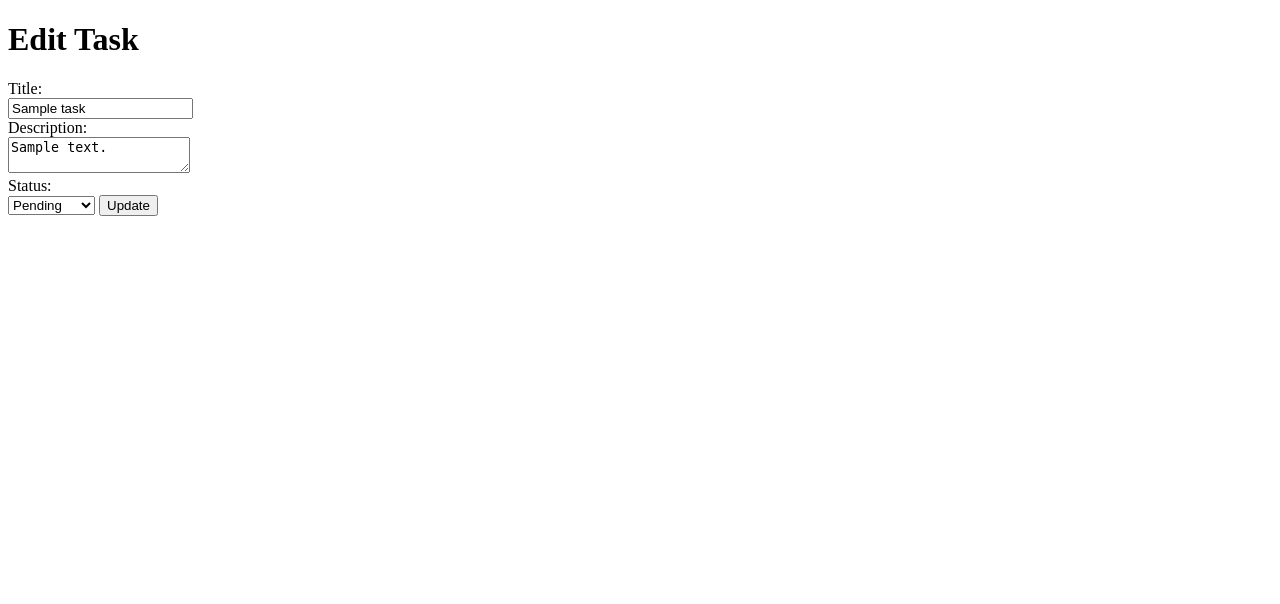
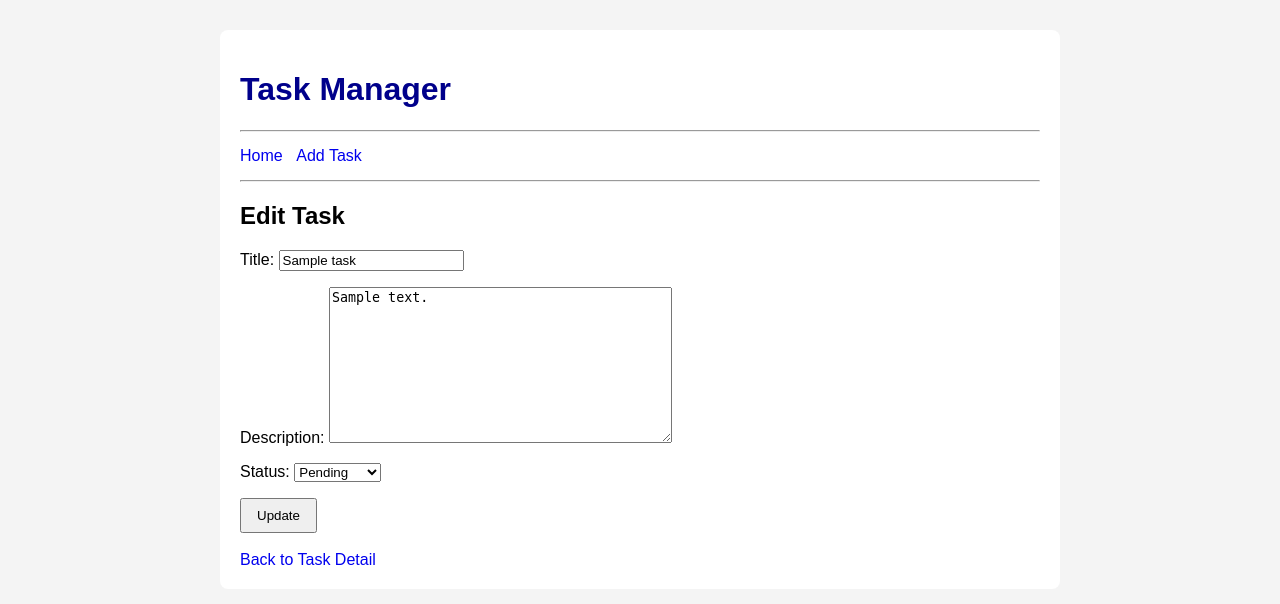
Before and after one commit to coding-station-krowstel/Task-Manager-POC, a Django app: page /tasks/1/edit/ in a window 1280 px wide. Shown: the top 604 px of the page. Run offline with Django 5.2, Linux system fonts and the light colour scheme; tables that the repository leaves empty hold one stand-in row (values such as "Sample post").

Commit message:
improved UI

```diff
--- /dev/null
+++ b/taskmanager/tasks/templates/tasks/base.html
@@ -0,0 +1,60 @@
+<!DOCTYPE html>
+<html>
+<head>
+    <title>Task Manager</title>
+
+    <style>
+        body{
+            font-family: Arial, sans-serif;
+            background-color: #f4f4f4;
+            margin: 30px;
+        }
+
+        .container{
+            max-width: 800px;
+            margin: auto;
+            background: white;
+            padding: 20px;
+            border-radius: 8px;
+        }
+
+        h1{
+            color: darkblue;
+        }
+
+        a{
+            text-decoration: none;
+            margin-right: 10px;
+        }
+
+        button{
+            padding:8px 15px;
+        }
+
+        hr{
+            margin:15px 0;
+        }
+    </style>
+</head>
+
+<body>
+
+<div class="container">
+
+<h1>Task Manager</h1>
+
+<hr>
+
+<a href="{% url 'task_list' %}">Home</a>
+<a href="{% url 'add_task' %}">Add Task</a>
+
+<hr>
+
+{% block content %}
+
+{% endblock %}
+
+</div>
+
+</body>
+</html>
--- a/taskmanager/tasks/templates/tasks/edit_task.html
+++ b/taskmanager/tasks/templates/tasks/edit_task.html
@@ -1,27 +1,11 @@
-<!DOCTYPE html>
-<html>
-<head>
-    <title>Edit Task</title>
-</head>
-<body>
-    <h1>Edit Task</h1>
+{% extends 'tasks/base.html' %}
+{% block content %}
+    <h2>Edit Task</h2>
     <form method="POST">
         {% csrf_token %}
-        <label>Title:</label>
-        <br>
-        <input type="text" name="title" value="{{ task.title }}">
-        <br>
-        <label>Description:</label>
-        <br>
-        <textarea name="description">{{ task.description }}</textarea>
-        <br>
-        <label>Status:</label>
-        <br>
-        <select name="status">
-            <option value="Pending">Pending</option>
-            <option value="Completed">Completed</option>
-        </select>
+        {{ form.as_p }}
         <button type="submit">Update</button>
     </form>
-</body>
-</html>
+    <br>
+    <a href="{% url 'task_detail' form.instance.id %}">Back to Task Detail</a>
+{% endblock %}
--- a/taskmanager/tasks/views.py
+++ b/taskmanager/tasks/views.py
@@ -34,12 +34,13 @@ def add_task(request):
 def edit_task(request, pk):
     task = Task.objects.get(pk=pk)
     if request.method=="POST":
-        task.title = request.POST["title"]
-        task.description = request.POST["description"]
-        task.status = request.POST["status"]
-        task.save()
-        return redirect("task_list")
-    return render(request,"tasks/edit_task.html",{"task":task})
+       form = TaskForm(request.POST,instance=task)
+       if form.is_valid():
+           form.save()
+           return redirect("task_list")
+    else:
+        form = TaskForm(instance=task)
+    return render(request,"tasks/edit_task.html",{"form":form})
 
 def delete_task(request, pk):
     task = Task.objects.get(pk=pk)
```
Also changed, not shown: taskmanager/tasks/templates/tasks/add_task.html (+4 -9 lines), taskmanager/tasks/templates/tasks/task_detail.html (+4 -9 lines), taskmanager/tasks/templates/tasks/task_list.html (+3 -12 lines).
